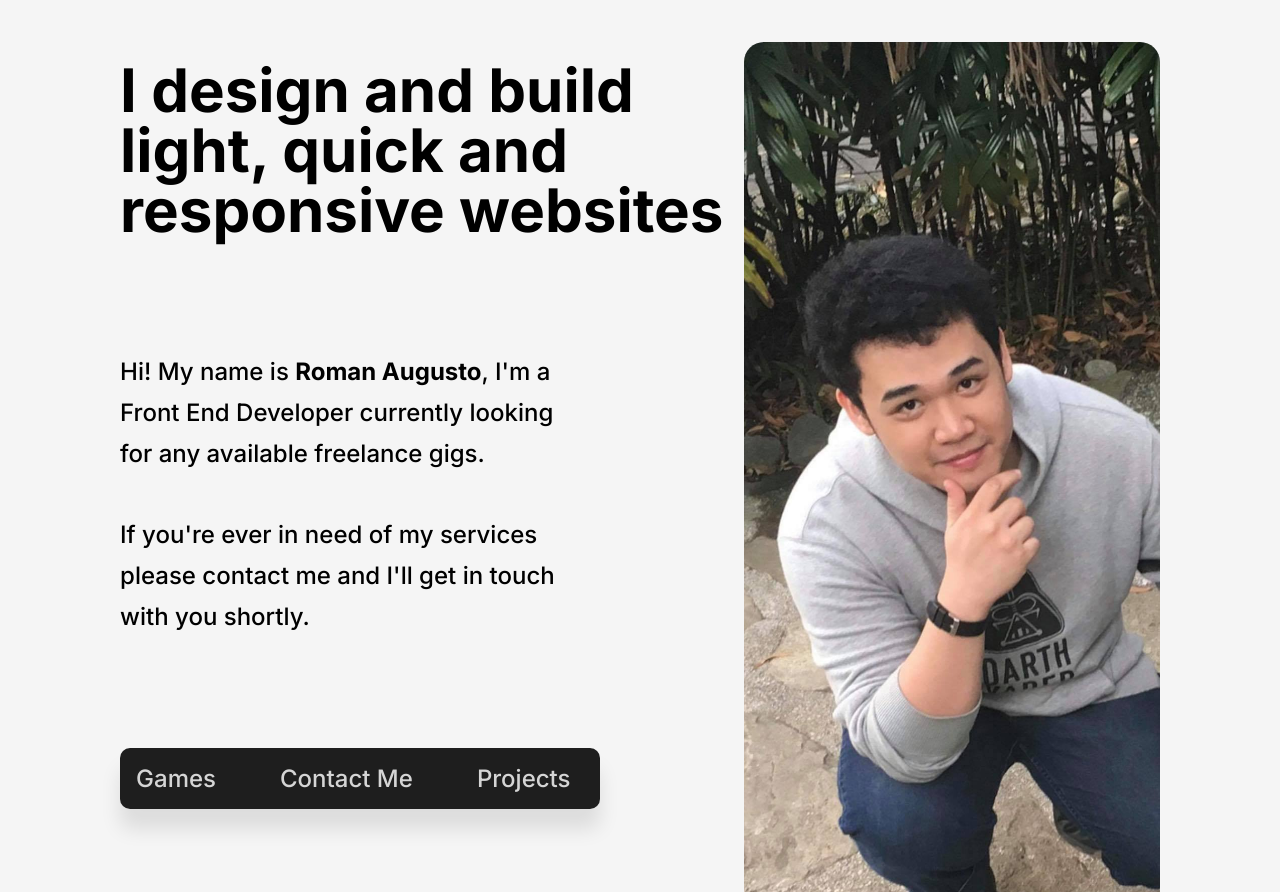
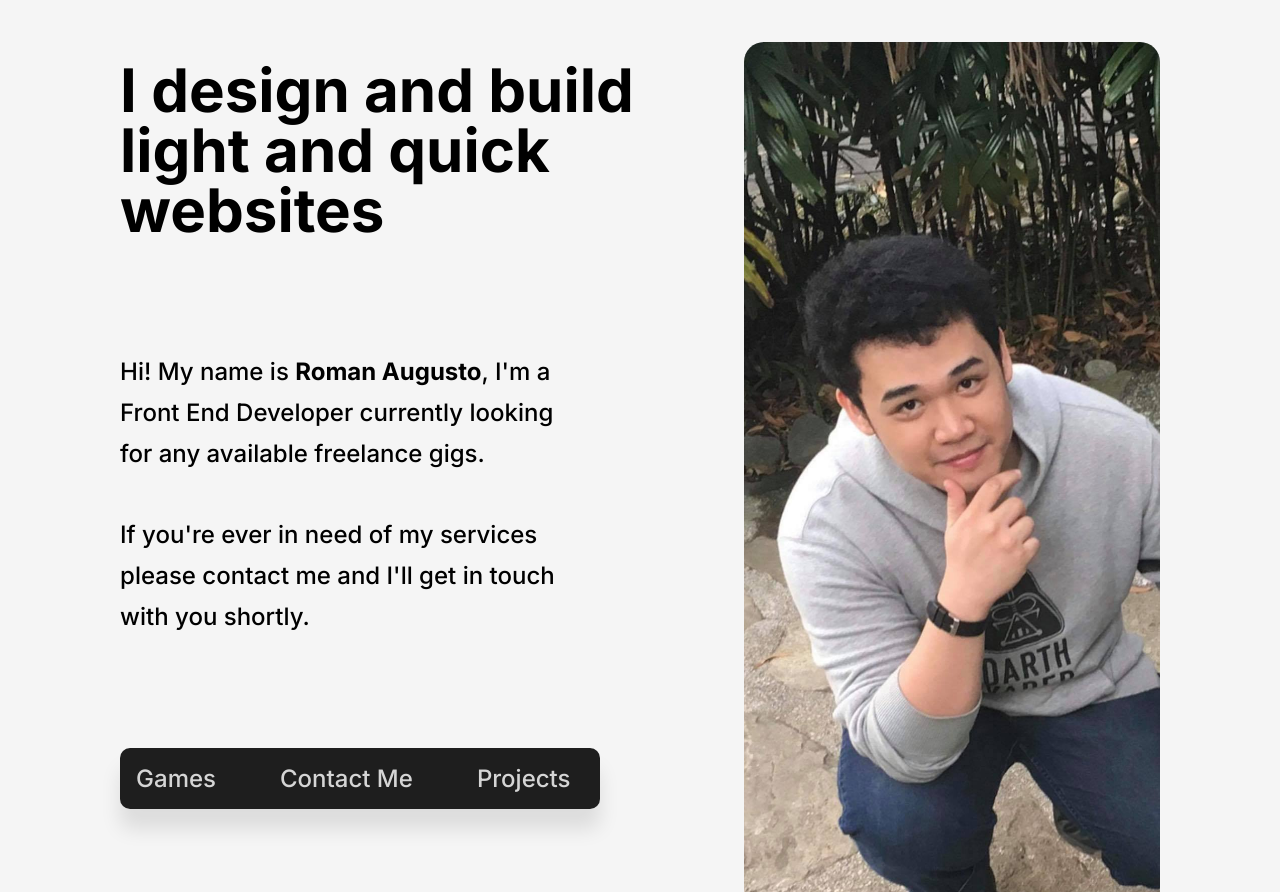
Before and after one commit to hyoinkyouma/PortfolioGit, a plain HTML site: page index.html in a window 1280 px wide. Shown: the top 892 px of the page. Drawn offline with Linux system fonts and the light colour scheme.

Commit message:
Update index.html

```diff
--- a/index.html
+++ b/index.html
@@ -40,7 +40,7 @@
           </div>
     <div class="overlay hidden"></div>
     <div class="container">
-      <h1>I design and build light, quick and responsive websites</h1>
+      <h1>I design and build light and quick websites</h1>
         <p class="description">
           Hi! My name is <strong>Roman Augusto</strong>, I'm a Front End
           Developer currently looking for any available freelance gigs.<br /><br />
```
